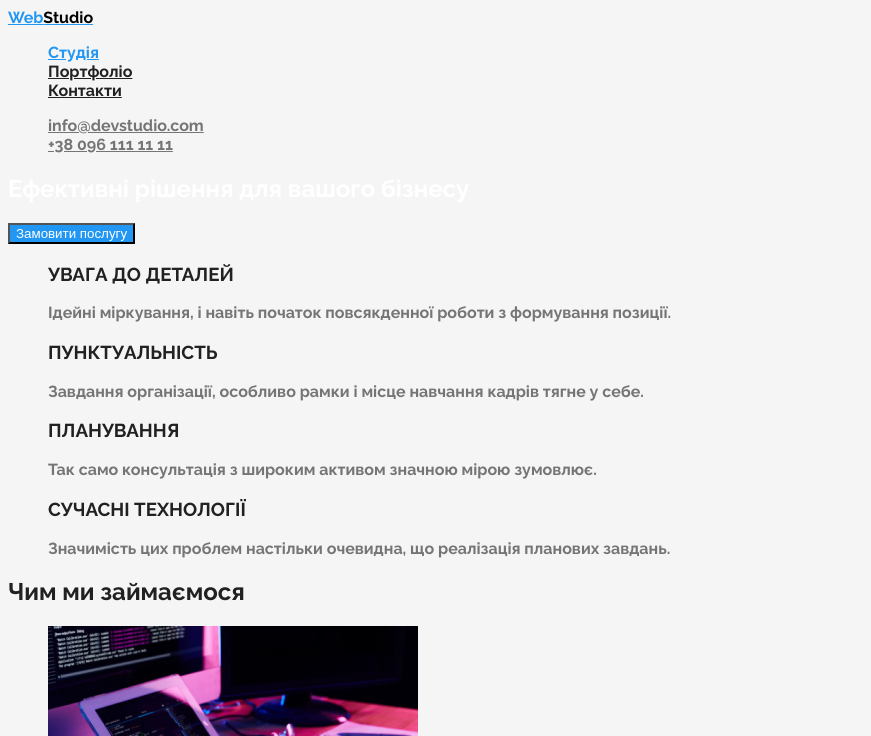
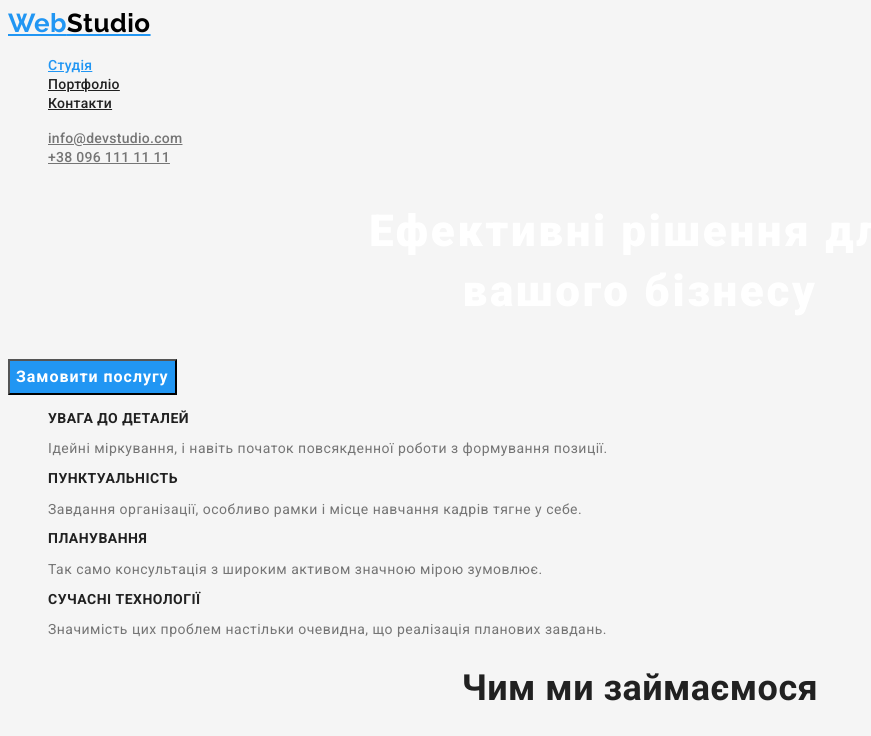
Before and after one commit to Yasinetsky/goit-markup-hw-02, a plain HTML site: page index.html in a window 1280 px wide. Shown: the top 736 px of the page, without its empty margins (0-871 px from the left). Drawn offline with Linux system fonts and the light colour scheme.

Commit message:
index ok

```diff
--- a/css/style.css
+++ b/css/style.css
@@ -15,18 +15,21 @@
     --color-black: #000;
     --second-bg-color: #F5F4FA;
     --footer-contact-color: rgba(255, 255, 255, 0.6);
+}
 
-}
 body {
     background-color: #F5F5F5;
     color: var(--primery-text-color);
     font-family: 'Roboto', sans-serif;
-    font-family: 'Montserrat', sans-serif;
-    font-family: 'Raleway', sans-serif;
+    letter-spacing: 0.03em;
 }
 
 .logo {
     color: var(--accent-color);
+    font-family: 'Raleway', sans-serif;
+    font-weight: 700;
+    font-size: 26px;
+    line-height: 1.19;
 }
 
 .logo:focus {
@@ -45,6 +48,10 @@ body {
 
 .site-nav .link {
     color: var(--title-text-color);
+    font-weight: 500;
+    font-size: 14px;
+    line-height: 1.14;
+    letter-spacing: 0.02em;
 }
 
 .site-nav .link:hover,
@@ -59,6 +66,10 @@ body {
 
 .contacts-nav .contacts{
     color: var(--primery-text-color);
+    font-weight: 500;
+    font-size: 14px;
+    line-height: 1.14;
+    letter-spacing: 0.02em;
 }
 
 .contacts-nav .contacts:hover,
@@ -70,27 +81,57 @@ body {
 
 .order-title {
     color: var(--primary-color-white);
+    font-weight: 900;
+    font-size: 44px;
+    line-height: 1.36;
+    text-align: center;
+    letter-spacing: 0.06em;
+}
+
+.order .button {
+    font-weight: 700;
+    font-size: 16px;
+    line-height: 1.87;
+    letter-spacing: 0.06em;
 }
 
 /* Features */
 
-.section-title {
-    color: var(--title-text-color);
+.Features-list .title {
+    color: var(--title-text-color) ;
+    font-weight: 700;
+    font-size: 14px;
+    line-height: 1.14;
 }
 
-.Features-list .title {
-    color: var(--title-text-color) ;
+.Features-list p {
+    font-size: 14px;
+    line-height: 1.17;
 }
 
 /* About US  */
 
-.about-title {
+.section-title {
     color: var(--title-text-color);
+    font-weight: 700;
+    font-size: 36px;
+    line-height: 1.16;
+    text-align: center;
 }
 
 /* Team  */
 .team-list .title {
     color: var(--title-text-color);
+    font-weight: 500;
+    font-size: 16px;
+    line-height: 1.18;
+    text-align: center;
+}
+
+.team-list p {
+    font-size: 16px;
+    line-height: 1.18;
+    text-align: center;
 }
 
 /* footer */
@@ -101,16 +142,21 @@ body {
 
 .footer .address p {
     color: var(--primary-color-white);
+    font-size: 14px;
+    line-height: 1.71;
 }
 
 .footer .address a {
     color: var(--footer-contact-color);
+    font-size: 14px;
+    line-height: 1.71;
 }
 /* Buttom */
 
 .button {
     color: var(--primary-color-white);
     background-color: var(--accent-color);
+    font-family: inherit;
 }
 
 .button.primary {
@@ -125,8 +171,8 @@ body {
 
 /* Project */
 
-.project-nav .button:hover,
-.project-nav .button:focus {
+.project-filter .button:hover,
+.project-filter .button:focus {
     color: var(--primary-color-white);
     background-color: var(--accent-color);
 }
--- a/index.html
+++ b/index.html
@@ -33,12 +33,12 @@
     <main>
     <!-- Order -->
             <section class="order">
-                <h1 class="order-title" >Ефективні рішення для вашого бізнесу</h1>
+                <h1 class="order-title" >Ефективні рішення для <br> вашого бізнесу</h1>
                 <button type="button" class="button second">Замовити послугу</button>
             </section>
     <!-- Features -->
-        <section class="section">
-            <!-- <h2 class="section-title">особливості нашої роботи</h2> -->
+        <section class="Features">
+            <!-- <h2>особливості нашої роботи</h2> -->
             <ul class="Features-list list">
                 <li>
                     <h3 class="title">УВАГА ДО ДЕТАЛЕЙ</h3>
@@ -59,7 +59,7 @@
             </ul>
         </section >
         <!-- About US -->
-        <section class="section">
+        <section class="about">
             <h2 class="section-title">Чим ми займаємося</h2>
             <ul class="about-list list">
                 <li><img src="./images/box1.jpg" alt="напишемо програму під ваші потреби" width="370"></li>
```
Also changed, not shown: portfolio.html (+1 -1 lines).
